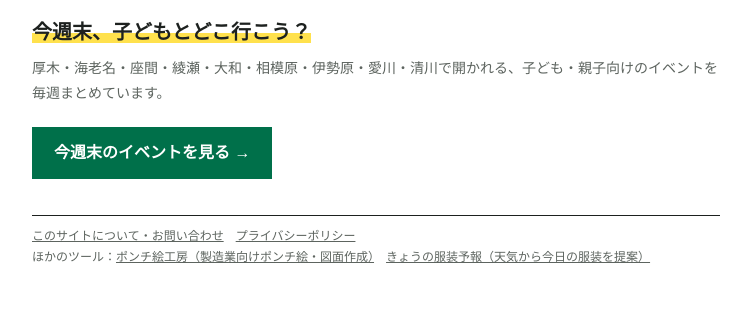
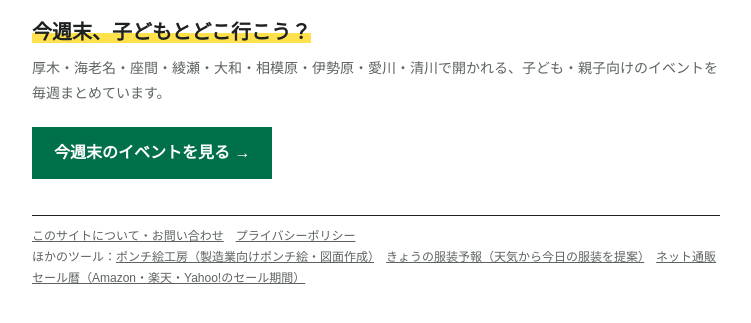
Before and after one commit to kfukuzumi1119-debug/kfukuzumi1119-debug.github.io, a plain HTML site: page index.html in a window 1280 px wide. Shown: the part 155-478 px from the top of the page, without its empty margins (264-1015 px from the left). Drawn offline with Linux system fonts and the light colour scheme; a web font is replaced by a local one.

Commit message:
表紙にネット通販セール暦へのリンクとサイトマップを追加
Co-Authored-By: Claude Opus 5.5 <noreply@anthropic.com>

```diff
--- a/index.html
+++ b/index.html
@@ -60,7 +60,7 @@
   <p class="areas">厚木・海老名・座間・綾瀬・大和・相模原・伊勢原・愛川・清川で開かれる、子ども・親子向けのイベントを毎週まとめています。</p>
   <a class="go" href="/atsugi-kids/">今週末のイベントを見る →</a>
   <footer>
-    <a href="/atsugi-kids/about.html">このサイトについて・お問い合わせ</a>　<a href="/atsugi-kids/privacy.html">プライバシーポリシー</a><br>ほかのツール：<a href="/ponchi-e/">ポンチ絵工房（製造業向けポンチ絵・図面作成）</a>　<a href="/fukuso/">きょうの服装予報（天気から今日の服装を提案）</a>
+    <a href="/atsugi-kids/about.html">このサイトについて・お問い合わせ</a>　<a href="/atsugi-kids/privacy.html">プライバシーポリシー</a><br>ほかのツール：<a href="/ponchi-e/">ポンチ絵工房（製造業向けポンチ絵・図面作成）</a>　<a href="/fukuso/">きょうの服装予報（天気から今日の服装を提案）</a>　<a href="/sale-calendar/">ネット通販セール暦（Amazon・楽天・Yahoo!のセール期間）</a>
   </footer>
 </div>
 </body>
```
Also changed, not shown: robots.txt.
